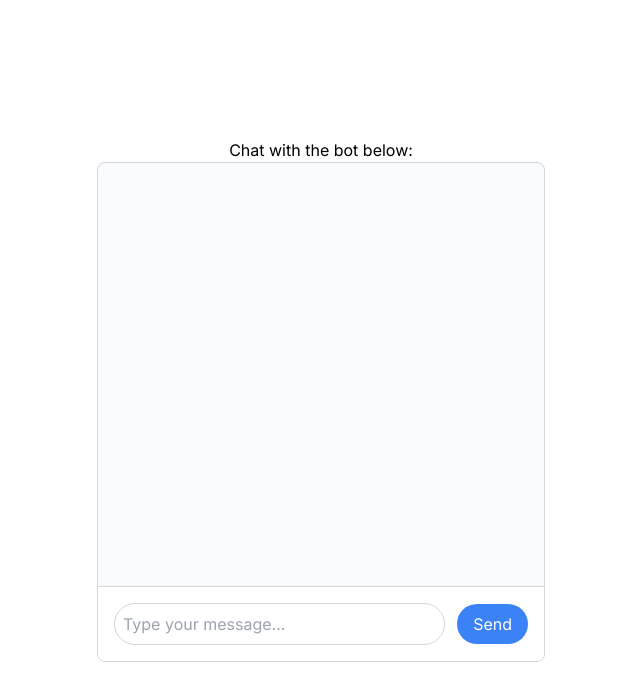
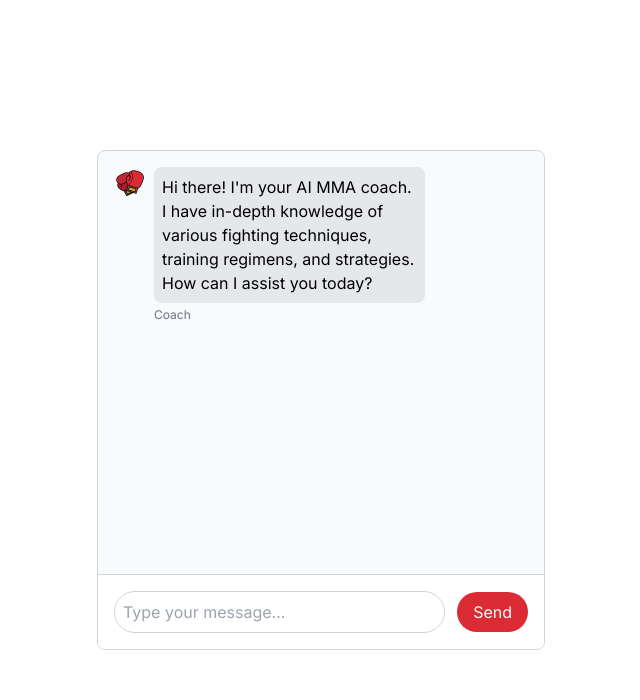
Before and after one commit to AbdullahSaeed1211/ai-customer-chatbot, a Next.js app: page / in a window 1280 px wide. Shown: the top 700 px of the page, without its empty margins (319-959 px from the left). Built offline with nearby package versions, Linux system fonts and the light colour scheme.

Commit message:
basic UI done

```diff
--- a/app/page.tsx
+++ b/app/page.tsx
@@ -3,7 +3,6 @@ import Chatbot from "@/components/Chatbot";
 export default function Home() {
   return (
     <main className="h-screen flex flex-col justify-center items-center">
-      Chat with the bot below:
       <Chatbot />
     </main>
   );
--- a/components/Chatbot.tsx
+++ b/components/Chatbot.tsx
@@ -1,6 +1,7 @@
-// components/Chatbot.tsx
-'use client'
-import React, { useState } from 'react';
+'use client';
+import React, { useState, useEffect } from 'react';
+import Image from 'next/image';
+import logo from '@/public/chatbotlogo.png';
 
 type Message = {
   text: string;
@@ -10,6 +11,15 @@ type Message = {
 const Chatbot: React.FC = () => {
   const [messages, setMessages] = useState<Message[]>([]);
   const [input, setInput] = useState<string>('');
+
+  useEffect(() => {
+    // Add the default message when the component mounts
+    const defaultMessage: Message = {
+      text: "Hi there! I'm your AI MMA coach. I have in-depth knowledge of various fighting techniques, training regimens, and strategies. How can I assist you today?",
+      sender: 'bot',
+    };
+    setMessages([defaultMessage]);
+  }, []);
 
   const handleSend = () => {
     if (!input.trim()) return;
@@ -26,16 +36,36 @@ const Chatbot: React.FC = () => {
   };
 
   return (
-    <div className="flex flex-col w-full max-w-md h-[500px] border border-gray-300 rounded-lg bg-gray-50 overflow-hidden">
+    <div className="h-full flex flex-col w-full max-w-md md:h-[500px] border border-gray-300 rounded-lg bg-gray-50 overflow-hidden">
       <div className="flex-1 p-4 overflow-y-auto">
         {messages.map((message, index) => (
           <div
             key={index}
-            className={`mb-3 p-2 rounded-lg max-w-[75%] ${
-              message.sender === 'user' ? 'ml-auto bg-blue-500 text-white' : 'mr-auto bg-gray-200'
+            className={`flex items-start mb-3 max-w-[75%] ${
+              message.sender === 'user' ? 'ml-auto flex-row-reverse' : 'mr-auto'
             }`}
           >
-            {message.text}
+            {message.sender === 'bot' && (
+              <Image
+                src={logo}
+                alt="Bot Avatar"
+                className="w-8 h-8 rounded-full mr-2"
+              />
+            )}
+            <div>
+              <div
+                className={`p-2 rounded-lg ${
+                  message.sender === 'user' ? 'bg-[#db2b34] text-white' : 'bg-gray-200'
+                }`}
+              >
+                {message.text}
+              </div>
+              {message.sender === 'bot' && (
+                <div className="text-xs text-gray-500 mt-1">
+                  Coach
+                </div>
+              )}
+            </div>
           </div>
         ))}
       </div>
@@ -49,7 +79,7 @@ const Chatbot: React.FC = () => {
         />
         <button
           onClick={handleSend}
-          className="ml-3 px-4 py-2 bg-blue-500 text-white rounded-full hover:bg-blue-600"
+          className="ml-3 px-4 py-2 bg-[#db2b34] text-white rounded-full hover:bg-[#db2b34]/80"
         >
           Send
         </button>
```
Also changed, not shown: public/chatbotlogo.png (added), 1 other file (tests, documents, lock files or other folders).
